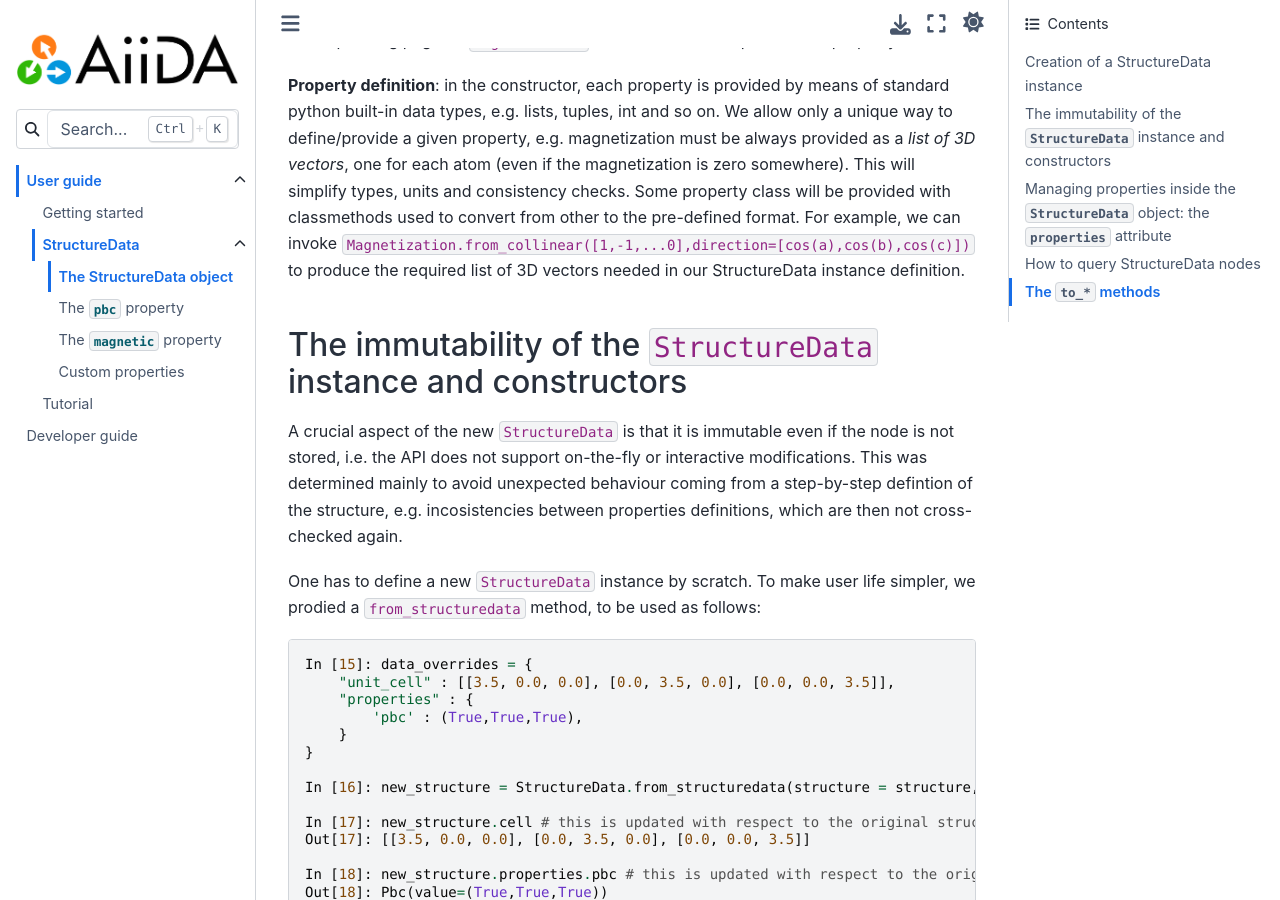
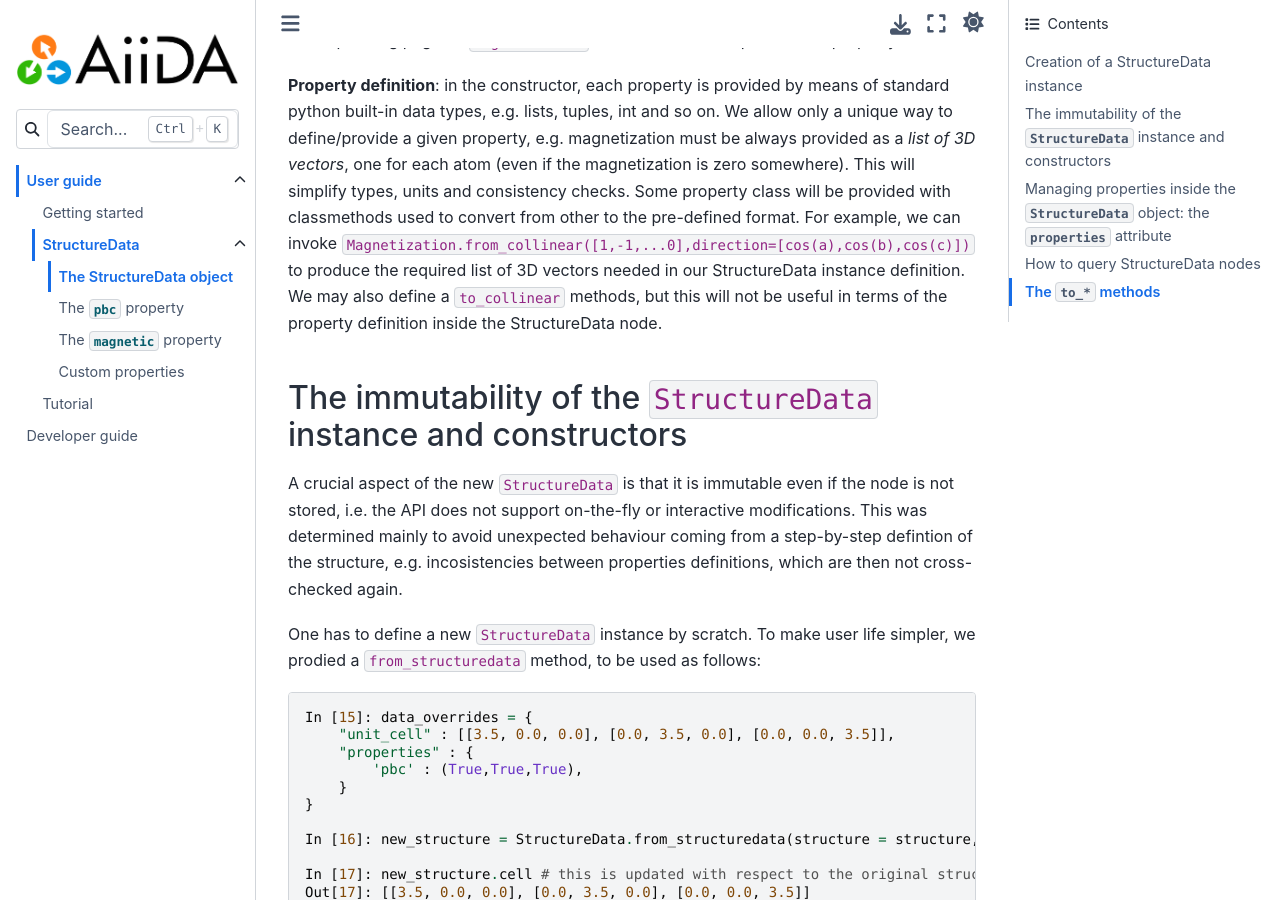
Before and after one commit to aiidateam/aiida-atomistic, a Sphinx documentation site: the page built from docs/source/user_guide/structuredata/structuredata.md, in a window 1280 px wide and 900 px high, scrolled down 2871 px. Built offline with Sphinx 7.4.7 and the Sphinx Book theme 1.1.4, drawn with Linux system fonts in a browser that asks for light colours; pages that are not in the unit, such as notebooks, are missing from menus; some of the changed text lies outside the part shown.

```diff
--- a/docs/source/user_guide/structuredata/structuredata.md
+++ b/docs/source/user_guide/structuredata/structuredata.md
@@ -115,7 +115,7 @@ Units of magnetization are Bohr magnetons.
 TOBE ADDED: See the corresponding page on `magnetization` to have a full description of the property.
 
 **Property definition**: in the constructor, each property is provided by means of standard python built-in data types, e.g. lists, tuples, int and so on. We allow only a unique way to define/provide a given property, e.g. magnetization must be always provided as a *list of 3D vectors*, one for each atom (even if the magnetization is zero somewhere). This will simplify types, units and consistency checks.
-Some property class will be provided with classmethods used to convert from other to the pre-defined format. For example, we can invoke `Magnetization.from_collinear([1,-1,...0],direction=[cos(a),cos(b),cos(c)])` to produce the required list of 3D vectors needed in our StructureData instance definition.
+Some property class will be provided with classmethods used to convert from other to the pre-defined format. For example, we can invoke `Magnetization.from_collinear([1,-1,...0],direction=[cos(a),cos(b),cos(c)])` to produce the required list of 3D vectors needed in our StructureData instance definition. We may also define a `to_collinear` methods, but this will not be useful in terms of the property definition inside the StructureData node.
 
 ## The immutability of the `StructureData` instance and constructors
 
@@ -178,6 +178,9 @@ this will provide the tab completion for all supported/available properties, eac
 However, other attributes like `units` will be provided.
 (TOBE DISCUSSED: ...these non-system dependent attributes are not stored in the database: they will be always defined as class attributes, as they are defined once for all)
 
+If an unsupported property it defined during the StructureData instance generation, an error is raised.
+However, there is the possibility to define custom properties in a specific way (see the corresponding section - TOBE ADDED).
+
 ### List of stored properties
 
 Stored properties of a `StructureData` node can be accessed singularly via the corresponding attribute, as seen in the previous subsection.
--- a/pyproject.toml
+++ b/pyproject.toml
@@ -48,7 +48,7 @@ docs = [
     'sphinx-click~=4.4.0',
     'sphinx-design~=0.4.1',
     'sphinxcontrib-details-directive~=0.1.0',
-    'sphinx-autoapi~=2.0.1',
+    'sphinx-autoapi~=3.0.0',
     'myst_parser~=1.0.0',
 ]
 [project.entry-points."aiida.data"]
```
